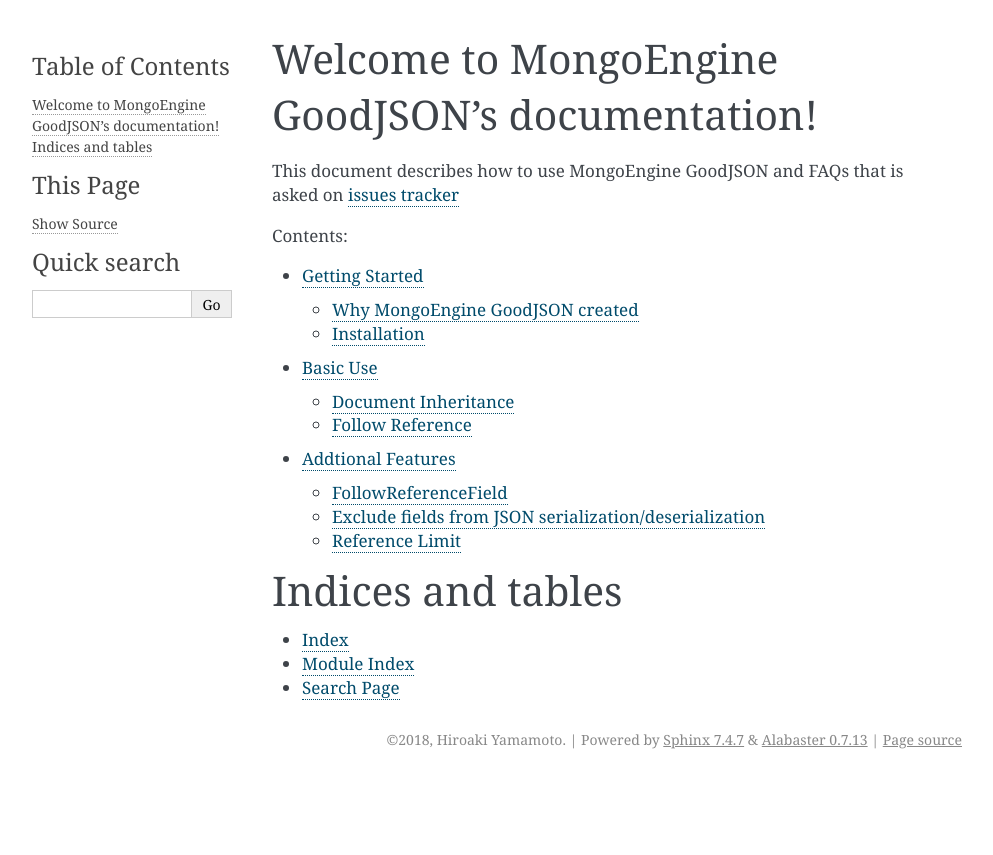
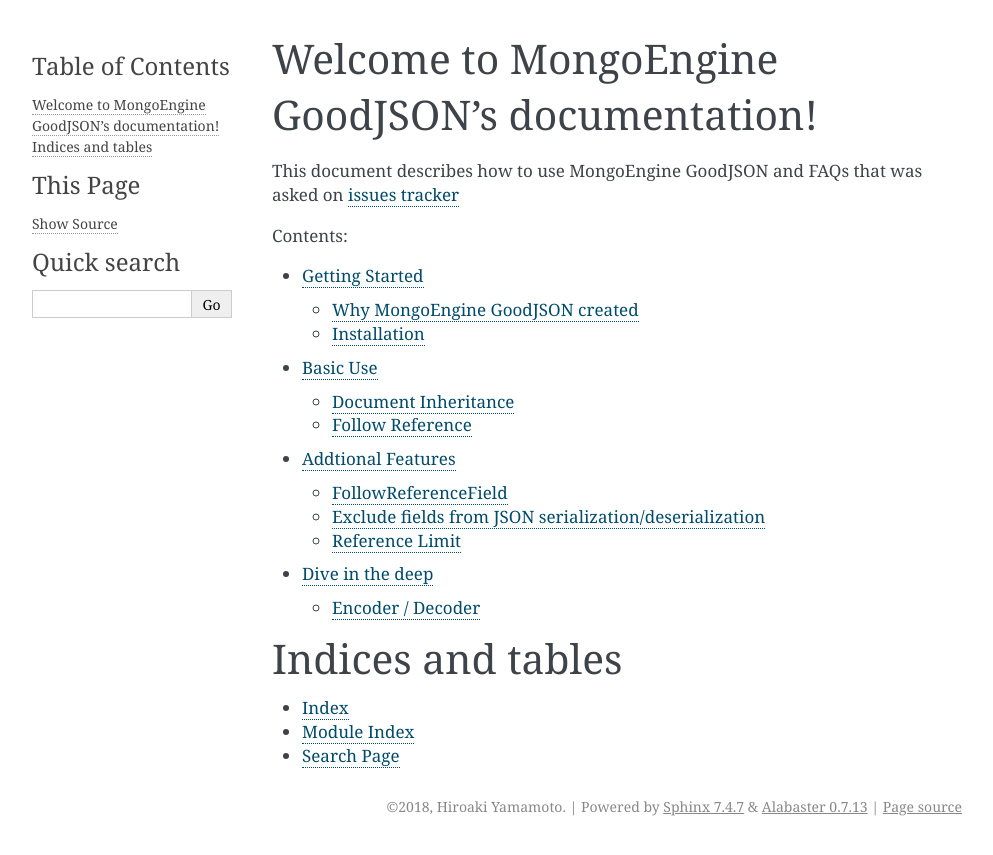
Before and after one commit to hiroaki-yamamoto/mongoengine-goodjson, a Sphinx documentation site: the page built from doc/source/index.rst, in a window 1280 px wide. Shown: the top 855 px of the page, without its empty margins (148-1141 px from the left). Built offline with Sphinx 7.4.7, drawn with Linux system fonts in a browser that asks for light colours.

Commit message:
Added Encoder / Decoder detail section

```diff
--- a/doc/source/index.rst
+++ b/doc/source/index.rst
@@ -6,7 +6,7 @@
 Welcome to MongoEngine GoodJSON's documentation!
 ================================================
 
-This document describes how to use MongoEngine GoodJSON and FAQs that is asked
+This document describes how to use MongoEngine GoodJSON and FAQs that was asked
 on `issues tracker`_
 
 .. _`issues tracker`: https://github.com/hiroaki-yamamoto/mongoengine-goodjson
@@ -18,6 +18,7 @@
    get_started
    basic_use
    additional_features
+   dive_in_deep
 
 
 
```
Also changed, not shown: doc/source/dive_in_deep.rst (added, +39 -0 lines).
